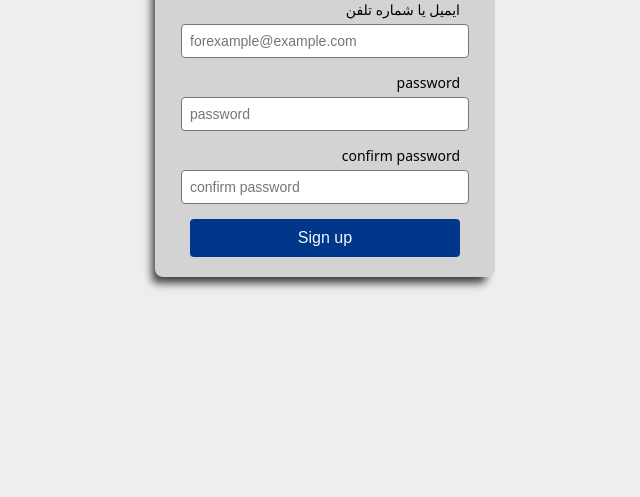
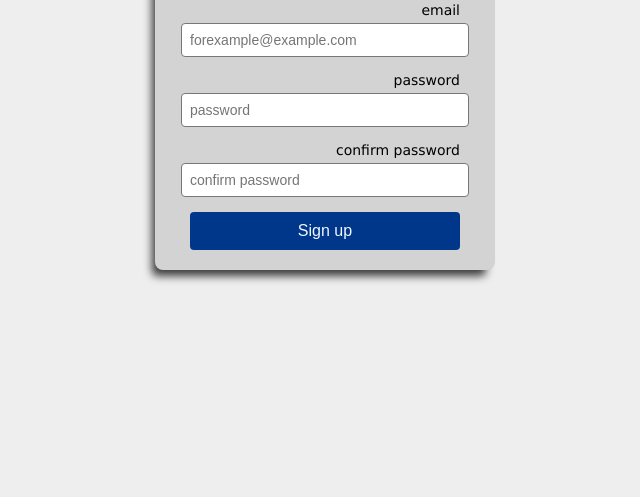
Before and after one commit to RadinSF/Register, a plain HTML site: page index.html in a window 1280 px wide. Shown: the part 303-800 px from the top of the page, without its empty margins (315-955 px from the left). Drawn offline with Linux system fonts and the light colour scheme.

Commit message:
font change

```diff
--- a/asset/style.css
+++ b/asset/style.css
@@ -1,5 +1,5 @@
     body{
-        font-family: system-ui, -apple-system, BlinkMacSystemFont, 'Segoe UI', Roboto, Oxygen, Ubuntu, Cantarell, 'Open Sans', 'Helvetica Neue', sans-serif;
+        font-family: 'Lucida Sans', 'Lucida Sans Regular', 'Lucida Grande', 'Lucida Sans Unicode', Geneva, Verdana, sans-serif;
         background-color: rgb(238, 238, 238);
         display: flex;
         justify-content: center;
--- a/index.html
+++ b/index.html
@@ -11,7 +11,7 @@
 <body>
     <div class="container">
     <h3> Sign up</h3>
-    <label for="email Or phone number"> ایمیل یا شماره تلفن</label>
+    <label for="email">email</label>
     <input type="email" id="email" name="email" required placeholder="forexample@example.com">
     <label for="password">password</label>
     <input type="password" id="password" name="password" required placeholder="password">
```
